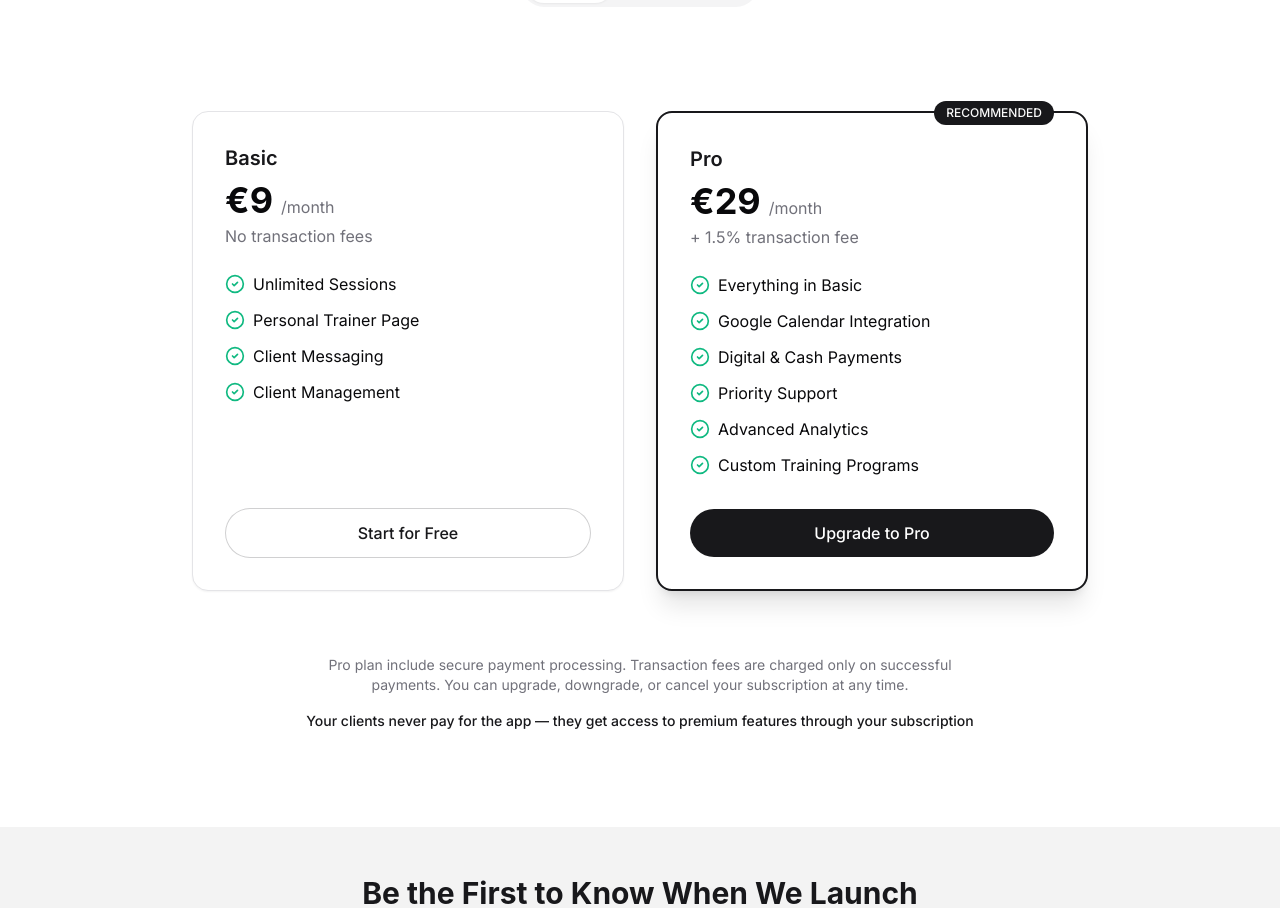
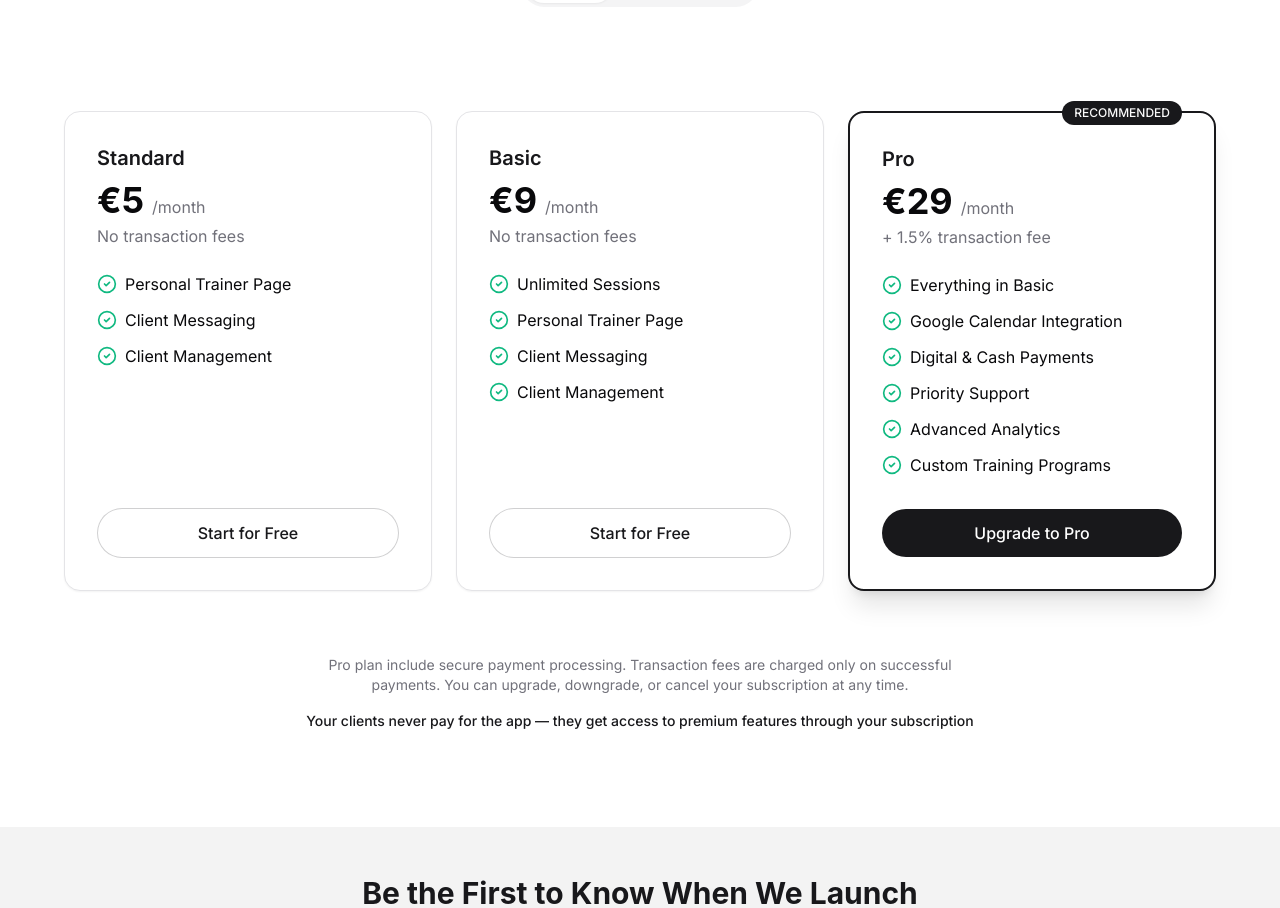
Before and after one commit to andredefra/bookify-trainer, a React (Vite) app: page / in a window 1280 px wide. Shown: the part 5071-5979 px from the top of the page. Built offline with nearby package versions, Linux system fonts and the light colour scheme.

Commit message:
Add "Standard" pricing plan
Add a "Standard" pricing plan that is similar to the "Basic" plan but without sessions.

```diff
--- a/src/components/PricingSection.tsx
+++ b/src/components/PricingSection.tsx
@@ -1,6 +1,6 @@
 
 import { useState, useEffect } from 'react';
-import { CheckCircle2, Users } from 'lucide-react';
+import { CheckCircle2, Users, Briefcase } from 'lucide-react';
 import { Link } from 'react-router-dom';
 import { useLanguage } from '@/context/LanguageContext';
 
@@ -27,6 +27,12 @@ const PricingSection = () => {
       elements.forEach((el) => observer.unobserve(el));
     };
   }, []);
+
+  const standardFeatures = [
+    t('pricing.features.personalTrainerPage'),
+    t('pricing.features.clientMessaging'),
+    t('pricing.features.clientManagement'),
+  ];
 
   const freemiumFeatures = [
     t('pricing.features.unlimitedSessions'),
@@ -82,7 +88,37 @@ const PricingSection = () => {
           </div>
         </div>
 
-        <div className="grid grid-cols-1 md:grid-cols-2 gap-8 max-w-4xl mx-auto">
+        <div className="grid grid-cols-1 md:grid-cols-3 gap-6 max-w-6xl mx-auto">
+          {/* Standard Plan */}
+          <div className="reveal flex flex-col p-8 rounded-2xl border border-border bg-white shadow-sm">
+            <div className="mb-6">
+              <h3 className="text-xl font-semibold text-primary mb-2">Standard</h3>
+              <div className="flex items-baseline mb-1">
+                <span className="text-4xl font-display font-bold">€5</span>
+                <span className="text-muted-foreground ml-2">{t('pricing.freemium.period')}</span>
+              </div>
+              <p className="text-muted-foreground">
+                {t('pricing.freemium.fee')}
+              </p>
+            </div>
+
+            <ul className="space-y-3 mb-8 flex-grow">
+              {standardFeatures.map((feature, index) => (
+                <li key={index} className="flex items-start">
+                  <CheckCircle2 className="h-5 w-5 text-emerald-500 mr-2 flex-shrink-0 mt-0.5" />
+                  <span>{feature}</span>
+                </li>
+              ))}
+            </ul>
+
+            <Link
+              to="/register?plan=standard"
+              className="w-full px-6 py-3 bg-white text-primary border border-primary/20 rounded-full text-center font-medium button-hover"
+            >
+              {t('pricing.freemium.cta')}
+            </Link>
+          </div>
+
           {/* Basic Plan (formerly Freemium) */}
           <div className="reveal flex flex-col p-8 rounded-2xl border border-border bg-white shadow-sm">
             <div className="mb-6">
--- a/src/components/trainer/dashboard/tabs/settings/membership/plansData.ts
+++ b/src/components/trainer/dashboard/tabs/settings/membership/plansData.ts
@@ -1,8 +1,23 @@
 
-import { CheckCircle2, Users } from "lucide-react";
+import { CheckCircle2, Users, Briefcase } from "lucide-react";
 import { Plan } from "./types";
 
 export const plans: Plan[] = [
+  {
+    id: "standard",
+    name: "Standard",
+    price: "€5",
+    period: "per month",
+    description: "Essential features for beginners without sessions.",
+    features: [
+      "Personal Trainer Page",
+      "Client Messaging",
+      "Client Management"
+    ],
+    limitations: [],
+    isPopular: false,
+    icon: Briefcase
+  },
   {
     id: "freemium",
     name: "Basic",
--- a/src/translations/en.ts
+++ b/src/translations/en.ts
@@ -1,3 +1,4 @@
+
 export const en = {
   // Navigation
   'nav.home': 'Home',
@@ -73,6 +74,11 @@ export const en = {
   'pricing.monthly': 'Monthly',
   'pricing.annual': 'Annual',
   'pricing.save': 'Save 15%',
+  'pricing.standard.title': 'Standard',
+  'pricing.standard.price': '€5',
+  'pricing.standard.period': '/month',
+  'pricing.standard.fee': 'No transaction fees',
+  'pricing.standard.cta': 'Start with Standard',
   'pricing.freemium.title': 'Basic',
   'pricing.freemium.price': '€9',
   'pricing.freemium.period': '/month',
--- a/src/translations/it.ts
+++ b/src/translations/it.ts
@@ -1,3 +1,4 @@
+
 export const it = {
   // Navigation
   'nav.home': 'Home',
@@ -73,6 +74,11 @@ export const it = {
   'pricing.monthly': 'Mensile',
   'pricing.annual': 'Annuale',
   'pricing.save': 'Risparmia 15%',
+  'pricing.standard.title': 'Standard',
+  'pricing.standard.price': '€5',
+  'pricing.standard.period': '/mese',
+  'pricing.standard.fee': 'Nessuna commissione sulle transazioni',
+  'pricing.standard.cta': 'Inizia con Standard',
   'pricing.freemium.title': 'Basic',
   'pricing.freemium.price': '€9',
   'pricing.freemium.period': '/mese',
```
